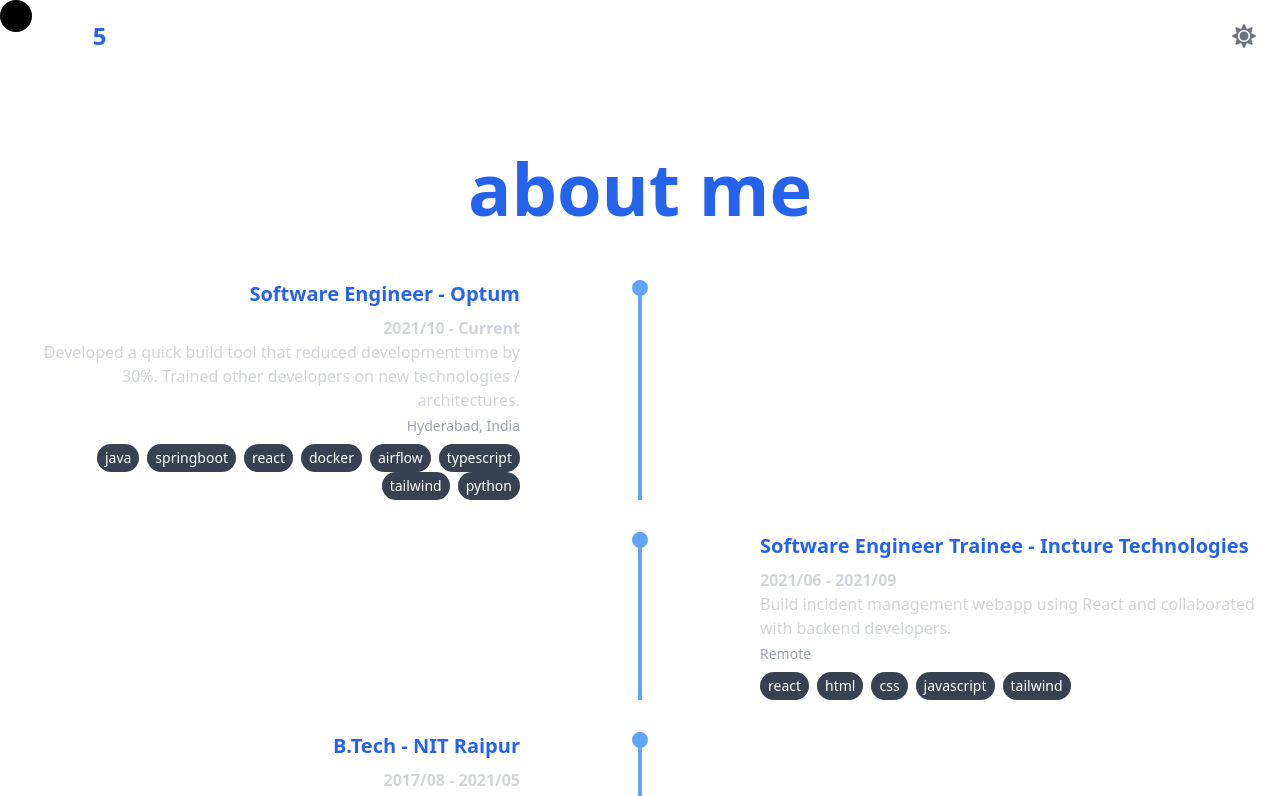
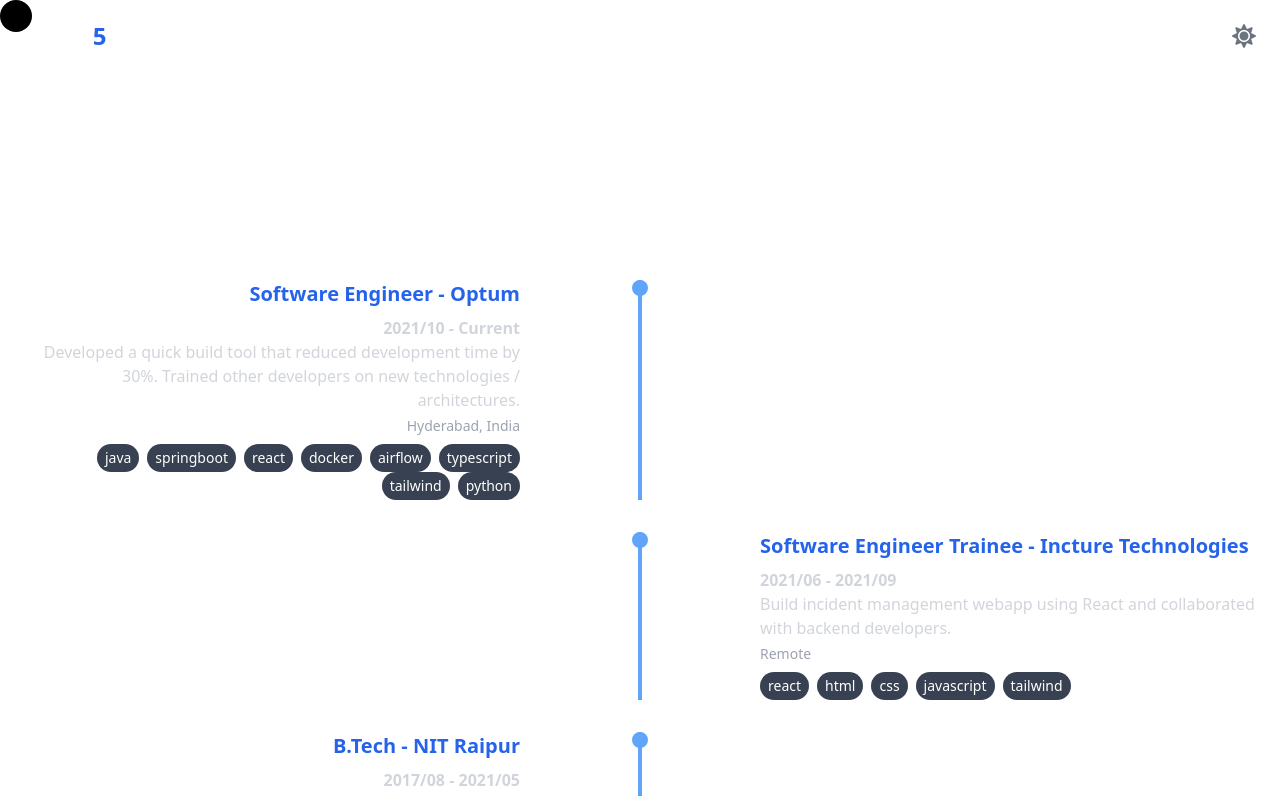
Before and after one commit to rishmi5h/portfolio, a React (Vite) app: page /about in a window 1280 px wide. Shown: the top 796 px of the page. Built offline with nearby package versions, Linux system fonts and the light colour scheme.

Commit message:
Update About.tsx

```diff
--- a/src/components/About.tsx
+++ b/src/components/About.tsx
@@ -41,14 +41,15 @@
     >
       <div className="flex items-start justify-center">
         <div className="mt-20 w-full space-y-6">
-          <h1 className={`text-center text-7xl font-bold text-blue-600`}>
-            about me
-          </h1>
+          <h1 className={`text-center text-7xl font-bold`}>about me</h1>
           <div className="flex flex-col items-center justify-center space-y-8">
             <Timeline events={timelineEvents} />
           </div>
           <h1 className="text-center text-2xl font-bold">
-            checkout my <Link to="/projects">projects</Link>
+            checkout my{' '}
+            <Link to="/projects" className="hover:text-blue-600">
+              projects
+            </Link>
           </h1>
         </div>
       </div>
```
